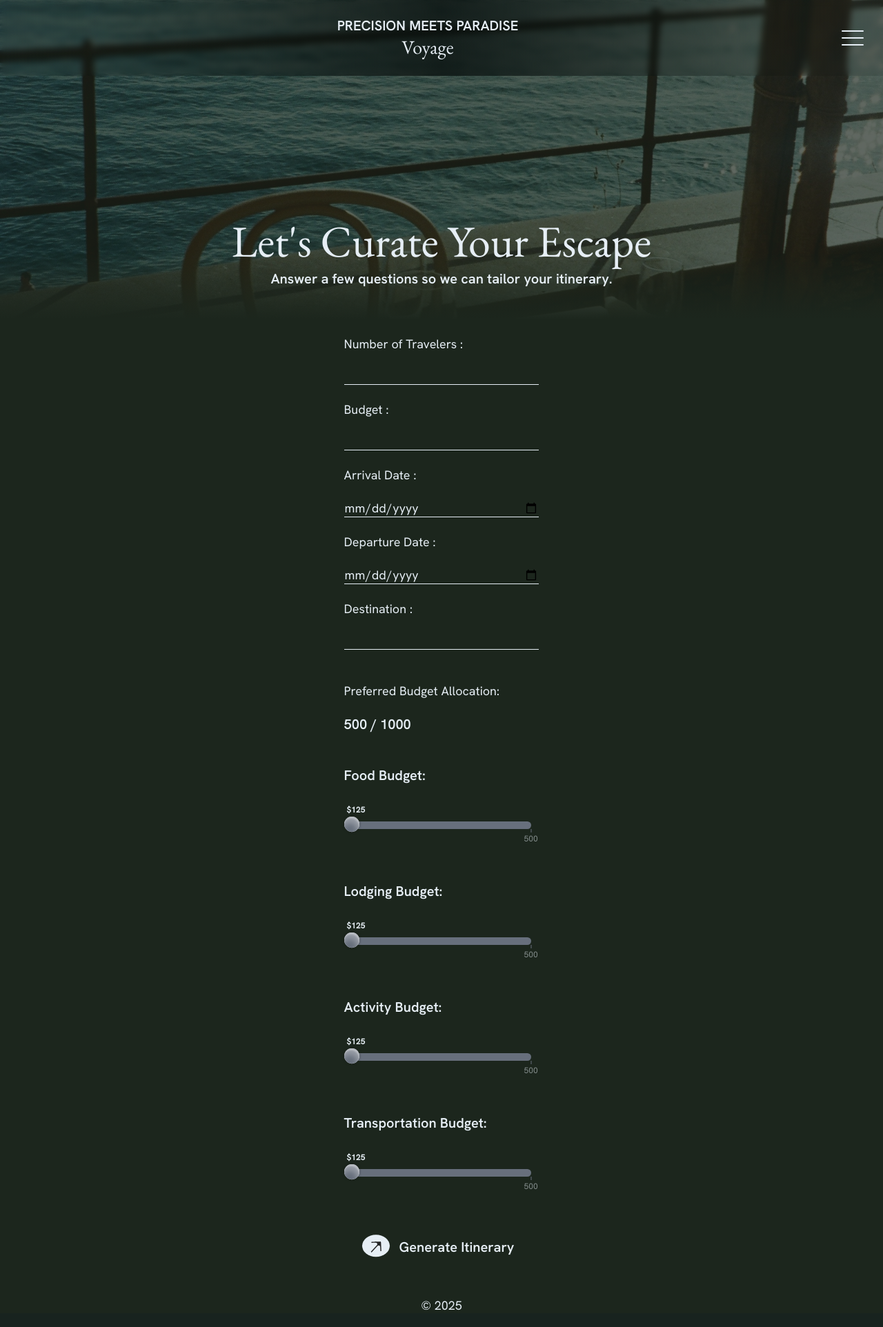
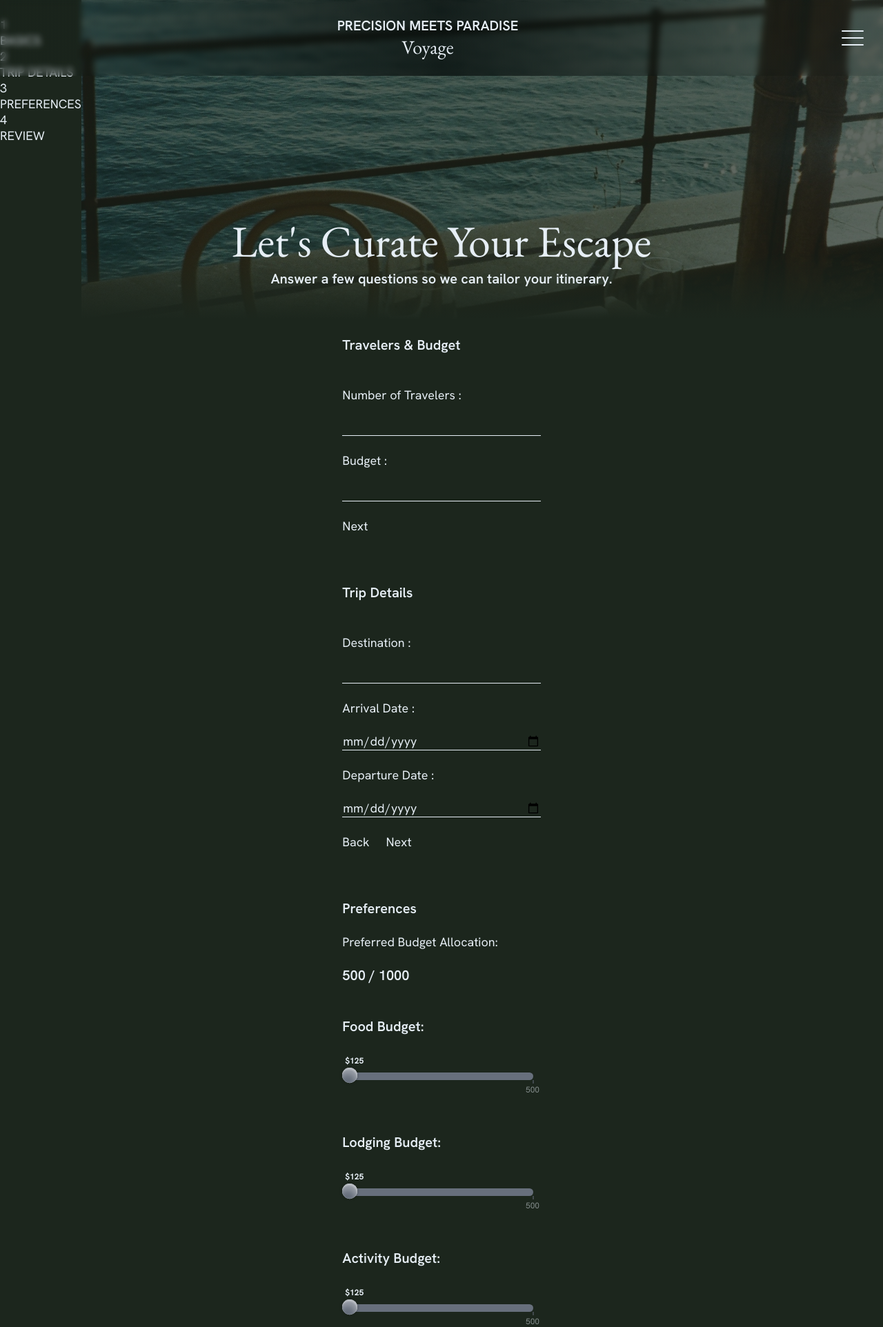
Before and after one commit to lahg1103/SeniorProject, a Flask app: page /questionnaire in a window 1280 px wide. Shown: the top 1924 px of the page at 69% size. Before the commit the page ends 1900 px from the top, so only its background shows below. Run offline with Flask 3, Linux system fonts and the light colour scheme.

Commit message:
refactored questionnaire html structure

```diff
--- a/templates/questionnaire.html
+++ b/templates/questionnaire.html
@@ -12,34 +12,85 @@
     </h1>
     <h2 class="subheader center">Answer a few questions so we can tailor your itinerary.</h2>
 </section>
+
 <section class="itinerary-form padding-inline flex-column flex-center">
-    <div class="global-error">
+    <div class="global-error"></div>
 
+    <nav class="wizard-nav">
+        <div class="wizard-step active" data-step="1">
+            <div class="wizard-circle">1</div>
+            <span class="wizard-label uppercase">Basics</span>
         </div>
+        <div class="wizard-line"></div>
+        <div class="wizard-step" data-step="2">
+            <div class="wizard-circle">2</div>
+            <span class="wizard-label uppercase">Trip details</span>
+        </div>
+        <div class="wizard-line"></div>
+        <div class="wizard-step" data-step="3">
+            <div class="wizard-circle">3</div>
+            <span class="wizard-label uppercase">Preferences</span>
+        </div>
+        <div class="wizard-line"></div>
+        <div class="wizard-step" data-step="4">
+            <div class="wizard-circle">4</div>
+            <span class="wizard-label uppercase">Review</span>
+        </div>
+    </nav>
+
+
+
+
     <form id="itinerary-form" class="flex-column gap padding-inline">
-        <section>
+        <section class="form-step" data-step="1">
+            <h2 class="subheader padding-block">Travelers & Budget</h2>
+
             <label for="number_of_travelers" class="input-container flex-column gap">
                 Number of Travelers :
-                <input type="number" name="number_of_travelers" id="number_of_travelers" min="1" max="10" step="1" value="{{ existing.numberOfTravelers if existing else '' }}" />
+                <input type="number" name="number_of_travelers" id="number_of_travelers" min="1" max="10" step="1"
+                    value="{{ existing.numberOfTravelers if existing else '' }}" />
             </label>
+
             <label for="budget" class="input-container flex-column gap">
                 Budget :
-                <input type="number" name="budget" id="budget" min="100" max="1000000" step="1" value="{{ existing.budget if existing else '' }}" />
+                <input type="number" name="budget" id="budget" min="100" max="1000000" step="1"
+                    value="{{ existing.budget if existing else '' }}" />
+            </label>
+
+            <div class="wizard-buttons flex gap margin-block">
+                <button type="button" class="wizard-btn wizard-next">Next</button>
+            </div>
+        </section>
+
+        <section class="form-step" data-step="2">
+            <h2 class="subheader padding-block">Trip Details</h2>
+
+            <label for="destination" class="input-container flex-column gap">
+                Destination :
+                <input type="text" name="destination" id="destination"
+                    value="{{ existing.destination if existing else '' }}" />
             </label>
             <label for="arrival_date" class="input-container flex-column gap">
                 Arrival Date :
-                <input type="date" name="arrival_date" id="arrival_date" value="{{ existing.arrivaldate if existing else '' }}"/>
+                <input type="date" name="arrival_date" id="arrival_date"
+                    value="{{ existing.arrivaldate if existing else '' }}" />
             </label>
             <label for="departure_date" class="input-container flex-column gap">
                 Departure Date :
-                <input type="date" name="departure_date" id="departure_date" value="{{ existing.departuredate if existing else '' }}" />
+                <input type="date" name="departure_date" id="departure_date"
+                    value="{{ existing.departuredate if existing else '' }}" />
             </label>
-            <label for="destination" class="input-container flex-column gap">
-                Destination :
-                <input type="text" name="destination" id="destination" value="{{ existing.destination if existing else '' }}" />
-            </label>
+
+            <div class="wizard-buttons flex gap margin-block">
+                <button type="button" class="wizard-btn wizard-back">Back</button>
+                <button type="button" class="wizard-btn wizard-next">Next</button>
+            </div>
         </section>
-        <label class="input-container flex-column gap"> Preferred Budget Allocation:
+
+        <section class="form-step" data-step="3">
+            <h2 class="subheader padding-block">Preferences</h2>
+
+            <div class="input-container flex-column gap"> Preferred Budget Allocation:
                 <h2 class="subheader" id="totalAllocated"></h2>
                 <h2 class="subheader padding-block">Food Budget:</h2>
                 <div class="slide-container range-slider gradient margin-bottom"
@@ -69,7 +120,66 @@
                     <output></output>
                     <div class='range-slider__progress'></div>
                 </div>
+            </div>
+
+            <div class="input-container flex-column gap">
+                <span> Do you have a food restriction?</span>
+                <div class="flex gap">
+                    <label class="radio-option">
+                        <input type="radio" name="food_restriction" value="no" {% if existing and
+                            existing.hasFoodRestriction=='no' %}checked{% endif %}> No
                     </label>
+                </div>
+                <div class="flex gap">
+                    <label class="radio-option">
+                        <input type="radio" name="food_restriction" value="yes" {% if existing and
+                            existing.hasFoodRestriction=='yes' %}checked{% endif %}> Yes
+                    </label>
+                </div>
+            </div>
+
+            <div id="food_restriction_details" class="input-container flex-column gap" hidden>
+                <span>Please specify your food restriction:</span>
+                <div class="flex-column gap">
+                    <label class="radio-option">
+                        <input type="radio" name="food_restriction_type" value="vegan"> Vegan
+                    </label>
+                    <label class="radio-option">
+                        <input type="radio" name="food_restriction_type" value="vegetarian"> Vegetarian
+                    </label>
+                    <label class="radio-option">
+                        <input type="radio" name="food_restriction_type" value="gluten_free"> Gluten-Free
+                    </label>
+                    <label class="radio-option">
+                        <input type="radio" name="food_restriction_type" value="nut_allergy"> Nut Allergy
+                    </label>
+                    <label class="radio-option">
+                        <input type="radio" name="food_restriction_type" value="dairy_free"> Dairy-Free
+                    </label>
+                    <label class="radio-option flex-column gap">
+                        <span>
+                            <input type="radio" name="food_restriction_type" value="other"> Other
+                        </span>
+
+                        <div id="other_food_restriction_wrapper" class="flex-column gap" hidden>
+                            <input type="text" name="other_food_restriction" id="other_food_restriction"
+                                placeholder="Please specify" />
+                        </div>
+                    </label>
+                </div>
+            </div>
+
+            <div class="wizard-buttons flex gap margin-block">
+                <button type="button" class="wizard-btn wizard-back">Back</button>
+                <button type="button" class="wizard-btn wizard-next">Next</button>
+            </div>
+        </section>
+
+        <section class="form-step" data-step="4">
+            <h2 class="subheader padding-block">Review Your Information</h2>
+            <div class="review-info flex-column gap">
+                <!-- Review information will be populated here via JavaScript -->
+            </div>
 
             <button type="submit" class="text-arrow-wrapper relative flex flex-center padding-2x gap">
                 <div class="arrow-wrapper relative">
@@ -80,9 +190,15 @@
                     Generate Itinerary
                 </h3>
             </button>
-    </form>
+
+            <div class="wizard-buttons flex gap margin-block">
+                <button type="button" class="wizard-btn wizard-back">Back</button>
+            </div>
 
         </section>
+    </form>
+</section>
+
 <section id="loader" class="stagger-fade-in hidden">
     <div style="--i: 0">
         <img src="{{ url_for('static', filename='images/icons/favicon.svg') }}" alt="Voyage app logo" id="loaderlogo">
@@ -92,6 +208,7 @@
             data-type='["Shaping Your Vision...", "Your Voyage Awaits...", "Setting Your Course...", "Anchored in Intention...", "Curating Your Trip..."]'
             data-ghost="Anchored in Intention..." class="typewrite">Curating Your Trip...</h3>
     </div>
+</section>
 
 <script src="{{ url_for('static', filename='javascript/form.js') }}"></script>
 {% endblock %}
```
Lines whose indentation alone changed are shown as unchanged.
